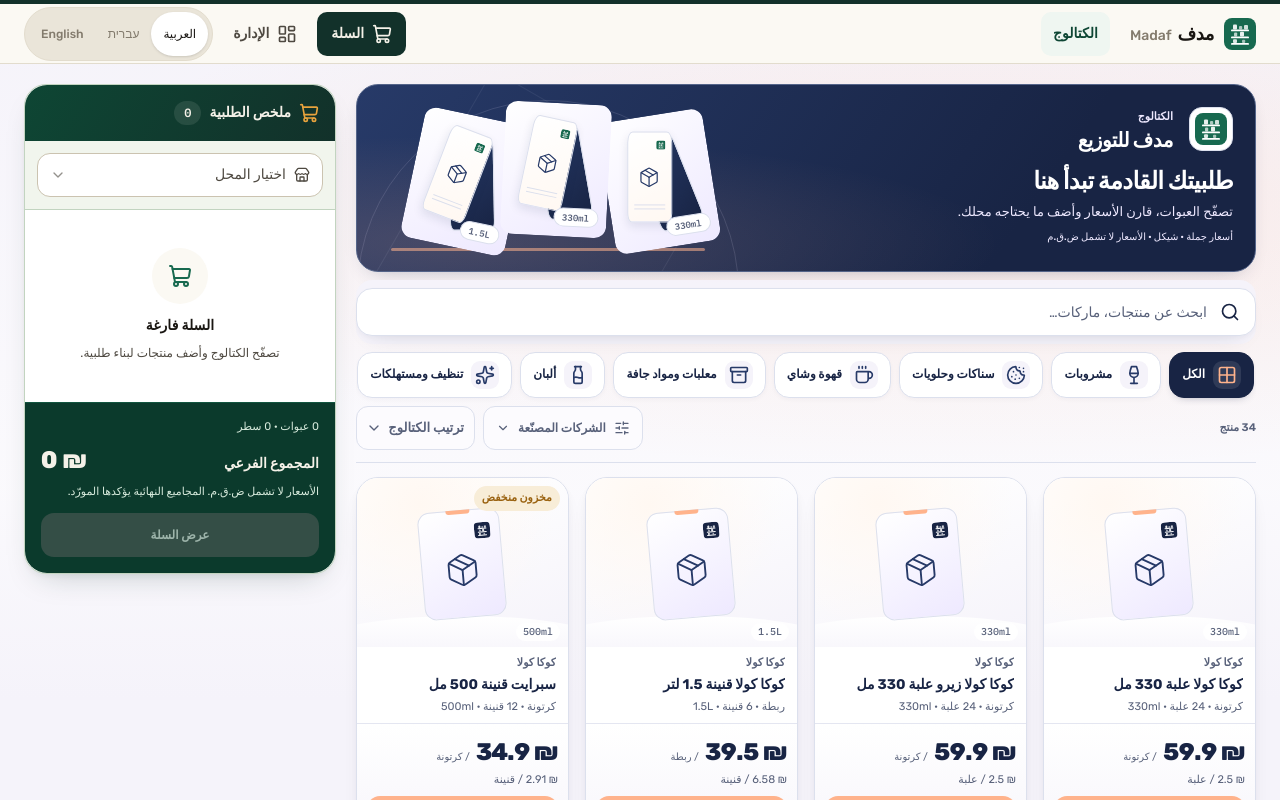
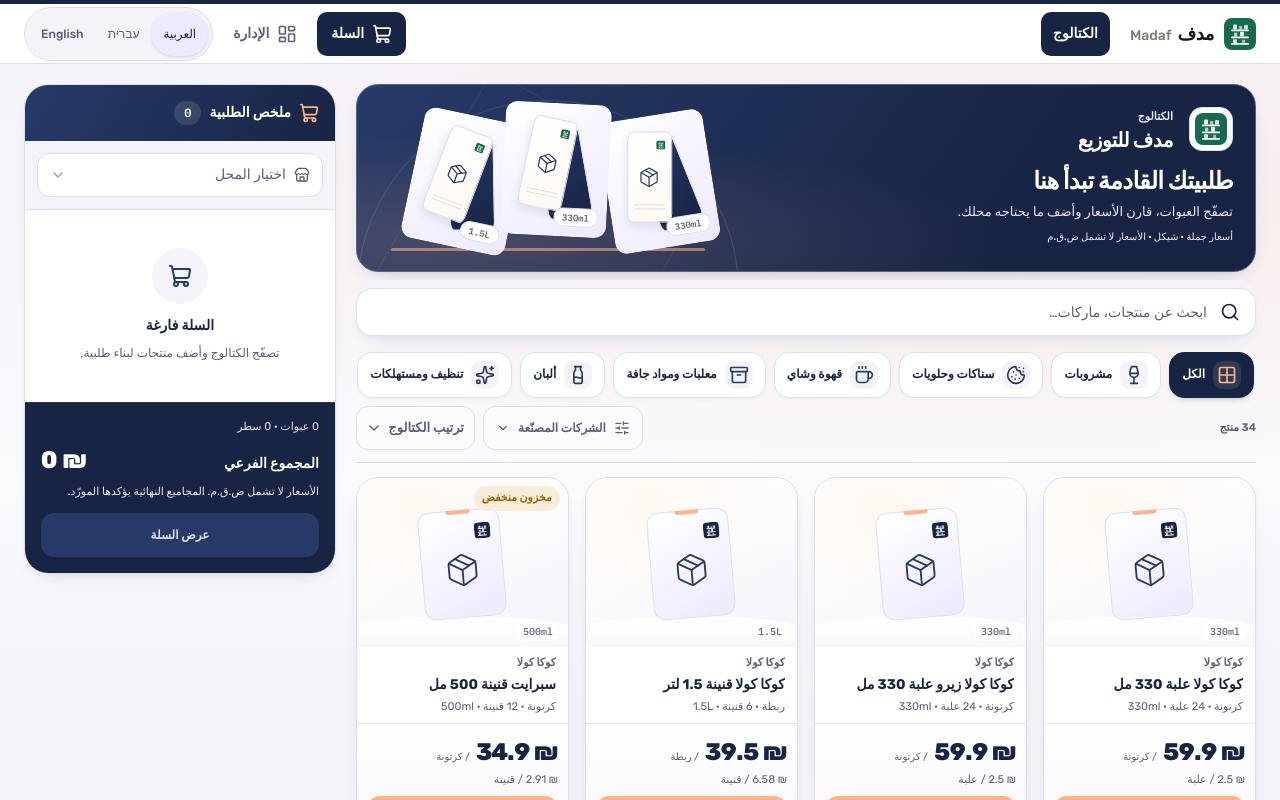
Before and after one commit to salehzarora/Madaf, a Next.js app: page /ar/catalog in a window 1280 px wide. Shown: the top 800 px of the page. Built offline with nearby package versions, Linux system fonts and the light colour scheme.

Commit message:
style: align catalog ordering surfaces [CATALOG-STYLE-003C]

```diff
--- a/src/components/app-shell.tsx
+++ b/src/components/app-shell.tsx
@@ -23,7 +23,7 @@
 }) {
   return (
     <div className="flex min-h-dvh flex-col">
-      <header className="sticky top-0 z-40 flex h-[var(--storefront-header-height)] shrink-0 flex-col border-b border-line bg-surface-warm/95 backdrop-blur">
+      <header className="storefront-header sticky top-0 z-40 flex h-[var(--storefront-header-height)] shrink-0 flex-col border-b border-line bg-surface-warm/95 backdrop-blur">
         {/* Bottle-green shelf edge */}
         <div className="h-1 shrink-0 bg-band" aria-hidden />
         <div className="mx-auto flex min-h-0 w-full max-w-[1720px] flex-1 items-center gap-2 px-4 sm:gap-3 sm:px-6">
--- a/src/components/catalog-workspace.css
+++ b/src/components/catalog-workspace.css
@@ -203,28 +203,93 @@
 .catalog-card-stepper > button:last-child:enabled:focus-visible { outline-color: var(--catalog-card-action); }
 .catalog-card-stepper > span { min-inline-size: 22px; color: var(--catalog-card-navy); }
 .catalog-line-total { display: flex; flex-wrap: wrap; justify-content: space-between; gap: 4px; min-block-size: 15px; margin-block-start: 5px; font-size: 10px; font-weight: 500; color: var(--catalog-card-indigo); }
+/* The shell stays server-rendered. These tokens/rules apply only while the
+   catalog is mounted; the header is a sibling of the workspace. */
+body:has(.catalog-workspace) .storefront-header {
+  --catalog-ui-navy: #182444;
+  --catalog-ui-indigo: #273A68;
+  --catalog-ui-canvas: #F5F3FA;
+  --catalog-ui-peach: #FFB38C;
+  --catalog-ui-lilac: #EEE9FF;
+  --catalog-ui-slate: #58617A;
+  --catalog-ui-edge: #DCE0ED;
+  --catalog-ui-focus: #5144B2;
+  border-color: var(--catalog-ui-edge);
+  background: color-mix(in srgb, var(--color-surface) 95%, transparent);
+}
+body:has(.catalog-workspace) .storefront-header > [aria-hidden] { background: var(--catalog-ui-navy); }
+body:has(.catalog-workspace) .storefront-header a[href$="/cart"],
+body:has(.catalog-workspace) .storefront-header a[aria-current="page"] { background: var(--catalog-ui-navy); color: var(--color-surface); }
+body:has(.catalog-workspace) .storefront-header a[href$="/cart"]:hover,
+body:has(.catalog-workspace) .storefront-header a[aria-current="page"]:hover { background: var(--catalog-ui-indigo); }
+body:has(.catalog-workspace) .storefront-header a[href$="/cart"] > span[dir="ltr"] { background: var(--catalog-ui-peach); color: var(--catalog-ui-navy); }
+body:has(.catalog-workspace) .storefront-header a[href$="/admin"] { color: var(--catalog-ui-slate); }
+body:has(.catalog-workspace) .storefront-header a[href$="/admin"]:hover { background: var(--catalog-ui-canvas); color: var(--catalog-ui-navy); }
+body:has(.catalog-workspace) .storefront-header nav[aria-label],
+body:has(.catalog-workspace) .storefront-header button[aria-expanded] { border-color: var(--catalog-ui-edge); background: var(--catalog-ui-canvas); color: var(--catalog-ui-navy); }
+body:has(.catalog-workspace) .storefront-header nav[aria-label] a { color: var(--catalog-ui-slate); }
+body:has(.catalog-workspace) .storefront-header nav[aria-label] a:hover,
+body:has(.catalog-workspace) .storefront-header nav[aria-label] a[aria-current="true"] { background: var(--catalog-ui-lilac); color: var(--catalog-ui-navy); }
+body:has(.catalog-workspace) .storefront-header :is(a, button):focus-visible { outline-color: var(--catalog-ui-focus); }
+
+/* Ordering-only treatments leave card controls and media unchanged. */
 .catalog-order-pad {
   display: flex;
   flex-direction: column;
   min-block-size: 0;
-  border: 1px solid var(--catalog-edge);
-  border-radius: var(--catalog-radius);
+  border: 1px solid var(--catalog-ui-edge);
+  border-radius: 24px;
   background: var(--color-surface);
-  box-shadow: var(--catalog-shadow);
+  color: var(--catalog-ui-navy);
+  box-shadow: var(--catalog-ui-shadow);
 }
 .catalog-order-header { flex-shrink: 0; }
-.catalog-order-header > :first-child { border-start-start-radius: var(--catalog-radius); border-start-end-radius: var(--catalog-radius); background: linear-gradient(120deg, var(--color-brand-800), var(--color-band)); }
-.catalog-order-header > :last-child { background: var(--catalog-canvas); border-color: var(--catalog-edge); }
-.catalog-order-header button[aria-haspopup="dialog"] { border-radius: 13px; }
-.catalog-order-lines { flex: 1; min-block-size: 0; overflow-y: auto; overscroll-behavior: contain; padding-inline: 12px; }
+.catalog-order-header > :first-child { border-start-start-radius: 23px; border-start-end-radius: 23px; background: linear-gradient(120deg, var(--catalog-ui-indigo), var(--catalog-ui-navy)); color: var(--color-surface); }
+.catalog-order-header > :first-child > svg { color: var(--catalog-ui-peach); }
+.catalog-order-header > :first-child > span { background: rgb(255 255 255 / 12%); color: var(--color-surface); }
+.catalog-order-header > :last-child { background: var(--catalog-ui-canvas); border-color: var(--catalog-ui-edge); }
+.catalog-order-header button[aria-haspopup="dialog"] { border-color: var(--catalog-ui-edge); border-radius: 13px; background: var(--color-surface); color: var(--catalog-ui-slate); }
+.catalog-order-header button[aria-haspopup="dialog"].bg-brand-50 { border-color: color-mix(in srgb, var(--catalog-ui-selected) 35%, var(--catalog-ui-edge)); background: var(--catalog-ui-lilac); color: var(--catalog-ui-navy); }
+.catalog-order-header button[aria-haspopup="dialog"]:hover { border-color: var(--catalog-ui-selected); }
+.catalog-order-header :is(button, input):focus-visible { outline-color: var(--catalog-ui-focus); border-color: var(--catalog-ui-focus); }
+.catalog-order-header [data-catalog-review-close] { color: var(--color-surface); }
+.catalog-order-header [data-catalog-review-close]:focus-visible { background: var(--catalog-ui-lilac); color: var(--catalog-ui-navy); outline-offset: -4px; }
+.catalog-order-header [popover] { border-color: var(--catalog-ui-edge); background: var(--color-surface); color: var(--catalog-ui-navy); box-shadow: var(--catalog-ui-shadow); }
+.catalog-order-header [popover] input { border-color: var(--catalog-ui-edge); color: var(--catalog-ui-navy); }
+.catalog-order-header [popover] input::placeholder { color: var(--catalog-ui-slate); }
+.catalog-order-header [popover] button:enabled:hover { background: var(--catalog-ui-canvas); }
+.catalog-order-header [popover] .bg-brand-50 { background: var(--catalog-ui-lilac); color: var(--catalog-ui-indigo); }
+.catalog-order-header [popover] :is(.text-brand-600, .text-ink) { color: var(--catalog-ui-navy); }
+.catalog-order-header [popover] :is(.text-ink-soft, .text-ink-muted) { color: var(--catalog-ui-slate); }
+.catalog-order-lines { flex: 1; min-block-size: 0; overflow-y: auto; overscroll-behavior: contain; padding-inline: 12px; background: var(--color-surface); scrollbar-color: var(--catalog-ui-edge) transparent; }
+.catalog-order-lines > ul > li { border-color: var(--catalog-ui-edge); }
+.catalog-order-lines .text-ink { color: var(--catalog-ui-navy); }
+.catalog-order-lines .text-ink-soft { color: var(--catalog-ui-slate); }
+.catalog-order-lines > div > span { background: var(--catalog-ui-canvas); }
+.catalog-order-lines > div > span > svg { color: var(--catalog-ui-indigo); }
 .catalog-order-line { padding-block: 12px; }
-.catalog-order-footer { flex-shrink: 0; padding: 16px; border-block-start: 1px solid var(--color-brand-700); border-end-start-radius: var(--catalog-radius); border-end-end-radius: var(--catalog-radius); background: var(--color-brand-900); color: var(--color-band-ink); }
-.catalog-order-footer > p { color: var(--color-brand-100); }
-.catalog-order-footer > div > bdi { color: var(--color-band-ink); font-size: 24px; }
-.catalog-order-footer .catalog-cart-cta { background: var(--color-accent-soft); color: var(--color-band); border-radius: 13px; }
-.catalog-order-footer .catalog-cart-cta:hover { background: var(--color-surface-warm); }
-.catalog-order-footer .catalog-cart-cta:focus-visible { outline-color: var(--color-accent); }
-.catalog-order-footer .catalog-cart-cta:disabled { background: color-mix(in srgb, var(--color-band-ink) 15%, var(--color-band)); color: var(--color-band-muted); }
+.catalog-order-pad .catalog-order-thumbnail { border-radius: 10px; background: linear-gradient(145deg, var(--catalog-ui-canvas), var(--color-surface)); }
+.catalog-order-thumbnail::after { display: none; }
+.catalog-order-thumbnail .catalog-media-pack--front { border-color: var(--catalog-ui-edge); background: var(--color-surface); box-shadow: none; }
+.catalog-order-thumbnail .catalog-media-glyph { color: var(--catalog-ui-indigo); }
+.catalog-order-remove { color: var(--catalog-ui-slate); }
+.catalog-order-remove:is(:hover, :focus-visible) { background: var(--color-danger-soft); color: var(--color-danger); outline-color: var(--catalog-ui-focus); }
+.catalog-order-stepper { border-color: var(--catalog-ui-edge); border-radius: 12px; background: var(--catalog-ui-canvas); }
+.catalog-order-stepper > button { color: var(--catalog-ui-indigo); }
+.catalog-order-stepper > button:enabled:hover { background: var(--catalog-ui-lilac); }
+.catalog-order-stepper > button:last-child:enabled { background: var(--catalog-ui-navy); color: var(--color-surface); }
+.catalog-order-stepper > button:last-child:enabled:hover { background: var(--catalog-ui-indigo); }
+.catalog-order-stepper > button:disabled { background: var(--catalog-ui-canvas); color: var(--catalog-ui-slate); opacity: .4; cursor: not-allowed; }
+.catalog-order-stepper > button:enabled:focus-visible,
+.catalog-order-stepper > button:last-child:enabled:focus-visible { outline: 2px solid var(--catalog-ui-focus); outline-offset: -4px; background: var(--catalog-ui-lilac); color: var(--catalog-ui-navy); }
+.catalog-order-stepper > span { color: var(--catalog-ui-navy); }
+.catalog-order-footer { flex-shrink: 0; padding: 16px; border-block-start: 1px solid var(--catalog-ui-indigo); border-end-start-radius: 23px; border-end-end-radius: 23px; background: var(--catalog-ui-navy); color: var(--color-surface); }
+.catalog-order-footer > p { color: var(--catalog-ui-lilac); }
+.catalog-order-footer > div > bdi { color: var(--color-surface); font-size: 24px; }
+.catalog-order-footer .catalog-cart-cta { background: var(--catalog-ui-peach); color: var(--catalog-ui-navy); border-radius: 13px; }
+.catalog-order-footer .catalog-cart-cta:hover { background: color-mix(in srgb, var(--catalog-ui-peach) 80%, var(--catalog-ui-warm)); }
+.catalog-order-footer .catalog-cart-cta:focus-visible { outline-color: var(--catalog-ui-focus); outline-offset: -4px; }
+.catalog-order-footer .catalog-cart-cta:disabled { background: var(--catalog-ui-indigo); color: var(--catalog-ui-edge); }
 .catalog-cart-bar {
   position: fixed;
   z-index: 35;
@@ -236,14 +301,17 @@
   max-inline-size: 720px;
   margin-inline: auto;
   padding: 10px 12px;
-  border: 1px solid var(--color-brand-500);
+  border: 1px solid var(--catalog-ui-indigo);
   border-radius: 22px;
-  background: linear-gradient(120deg, var(--color-brand-800), var(--color-band));
-  color: var(--color-band-ink);
-  box-shadow: var(--shadow-float);
+  background: linear-gradient(120deg, var(--catalog-ui-indigo), var(--catalog-ui-navy));
+  color: var(--color-surface);
+  box-shadow: 0 8px 24px -8px rgb(24 36 68 / 35%);
 }
-.catalog-cart-bar-action { display: flex; flex-shrink: 0; align-items: center; justify-content: center; gap: 8px; min-block-size: 44px; padding: 8px 16px; border-radius: 14px; background: var(--color-accent-soft); color: var(--color-band); font-size: 13px; font-weight: 700; }
-.catalog-cart-bar-action:focus-visible { outline: 2px solid var(--color-accent); outline-offset: 3px; }
+.catalog-cart-bar > svg { color: var(--catalog-ui-edge); }
+.catalog-cart-bar .text-band-muted { color: var(--catalog-ui-lilac); }
+.catalog-cart-bar-action { display: flex; flex-shrink: 0; align-items: center; justify-content: center; gap: 8px; min-block-size: 44px; padding: 8px 16px; border-radius: 14px; background: var(--catalog-ui-peach); color: var(--catalog-ui-navy); font-size: 13px; font-weight: 700; }
+.catalog-cart-bar-action:hover { background: color-mix(in srgb, var(--catalog-ui-peach) 80%, var(--catalog-ui-warm)); }
+.catalog-cart-bar-action:focus-visible { outline: 2px solid var(--catalog-ui-focus); outline-offset: -4px; }
 .catalog-review-dialog {
   position: fixed;
   inset: 0;
@@ -256,18 +324,19 @@
   padding: 0;
   overflow: visible;
   border: none;
-  border-start-start-radius: var(--catalog-radius);
-  border-start-end-radius: var(--catalog-radius);
-  background: var(--color-surface);
-  color: var(--color-ink);
-  box-shadow: var(--shadow-float);
+  border-start-start-radius: 24px;
+  border-start-end-radius: 24px;
+  background: var(--catalog-ui-canvas);
+  color: var(--catalog-ui-navy);
+  box-shadow: 0 16px 48px rgb(24 36 68 / 25%);
 }
-.catalog-review-dialog::backdrop { background: color-mix(in srgb, var(--color-band) 65%, transparent); }
+.catalog-review-dialog::backdrop { background: rgb(24 36 68 / 65%); }
 .catalog-review-dialog .catalog-order-pad { block-size: 100%; max-block-size: 100%; border-end-start-radius: 0; border-end-end-radius: 0; }
-.catalog-review-dialog .catalog-order-footer { padding-block-end: calc(14px + env(safe-area-inset-bottom)); }
+.catalog-review-dialog .catalog-order-footer { padding-block-end: calc(14px + env(safe-area-inset-bottom)); border-end-start-radius: 0; border-end-end-radius: 0; }
 @media (min-width: 640px) {
-  .catalog-review-dialog { inset-block-start: 0; inline-size: min(560px, calc(100% - 32px)); margin: auto; border-radius: var(--catalog-radius); }
-  .catalog-review-dialog .catalog-order-pad { border-radius: var(--catalog-radius); }
+  .catalog-review-dialog { inset-block-start: 0; inline-size: min(560px, calc(100% - 32px)); margin: auto; border-radius: 24px; }
+  .catalog-review-dialog .catalog-order-pad { border-radius: 24px; }
+  .catalog-review-dialog .catalog-order-footer { border-end-start-radius: 23px; border-end-end-radius: 23px; }
 }
 @media (max-width: 359px) {
   .catalog-product-grid { grid-template-columns: minmax(0, 1fr); }
--- a/src/components/order-pad.tsx
+++ b/src/components/order-pad.tsx
@@ -57,17 +57,18 @@
               return (
                 <li key={item.productId} className="catalog-order-line">
                   <div className="flex items-start gap-2.5">
-                    <ProductImage product={product} presentation="catalog" showSizeTag={false} className="size-14 shrink-0 rounded-field" />
+                    <ProductImage product={product} presentation="catalog" showSizeTag={false} className="catalog-order-thumbnail size-14 shrink-0 rounded-field" />
                     <div className="min-w-0 flex-1 pt-1">
                       <p className="line-clamp-2 text-[13px] font-semibold leading-snug text-ink" title={name}>{name}</p>
                       <p className="mt-1 text-[11px] leading-snug text-ink-soft">{packageLabel(product, dict)}</p>
                     </div>
-                    <button type="button" onClick={() => removeItem(item.productId)} aria-label={dict.common.remove} title={`${dict.common.remove}: ${name}`} className="flex size-11 shrink-0 items-center justify-center rounded-field text-ink-muted transition-colors hover:bg-danger-soft hover:text-danger focus-visible:outline-2 focus-visible:outline-brand-600">
+                    <button type="button" onClick={() => removeItem(item.productId)} aria-label={dict.common.remove} title={`${dict.common.remove}: ${name}`} className="catalog-order-remove flex size-11 shrink-0 items-center justify-center rounded-field text-ink-muted transition-colors hover:bg-danger-soft hover:text-danger focus-visible:outline-2 focus-visible:outline-brand-600">
                       <Trash2 className="size-4" aria-hidden />
                     </button>
                   </div>
                   <div className="mt-2 flex flex-wrap items-center justify-between gap-2">
                     <QuantityStepper
+                      className="catalog-order-stepper"
                       value={item.quantity}
                       increaseDisabled={product.availability === "outOfStock"}
                       onChange={(next) => setQuantity(item.productId, next)}
```
